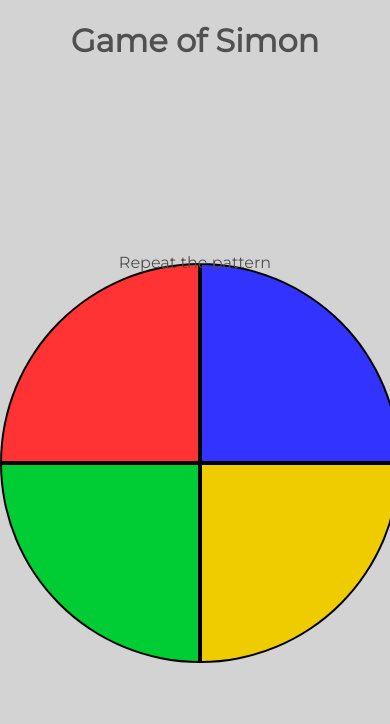
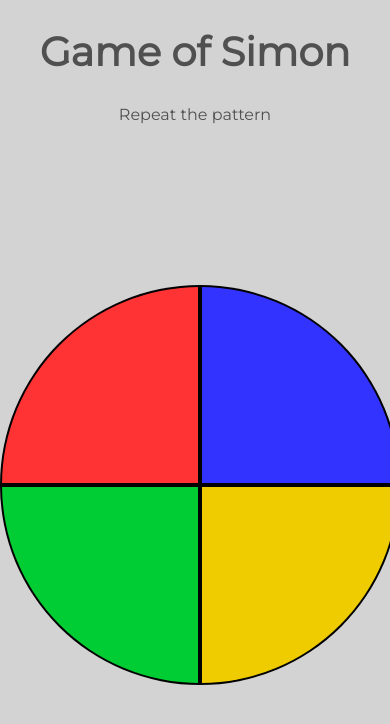
Before and after one commit to LambertInt/Simon-Game, a plain HTML site: page index.html in a window 390 px wide. Both pictures are taken after a click on the button "Start". Drawn offline with Linux system fonts and the light colour scheme.

Commit message:
More responsive version

```diff
--- a/index.html
+++ b/index.html
@@ -1,25 +1,27 @@
 <!DOCTYPE html>
 <html lang="en">
+
 <head>
   <meta charset="UTF-8">
   <link rel="stylesheet" href="style.css">
   <title>The Game of Simon</title>
 </head>
+
 <body>
   <h1>Game of Simon</h1>
+
   <button id="start">Start</button>
-
   <span id="state"></span>
 
-  <div class="container">
+  <div class="container-circle">
 
     <div class="circle" id="up-left"></div>
     <div class="circle" id="up-right"></div>
     <div class="circle" id="down-left"></div>
     <div class="circle" id="down-right"></div>
-
   </div>
 
   <script src="script.js"></script>
 </body>
+
 </html>
--- a/script.js
+++ b/script.js
@@ -2,10 +2,10 @@ const start = document.querySelector("#start");
 
 const state = document.querySelector("#state");
 
-const sound1 = new Audio('sounds/a.wav');
-const sound2 = new Audio('sounds/d.wav');
-const sound3 = new Audio('sounds/e.wav');
-const sound4 = new Audio('sounds/g.wav');
+const sound1 = new Audio('sounds/1.wav');
+const sound2 = new Audio('sounds/2.wav');
+const sound3 = new Audio('sounds/3.wav');
+const sound4 = new Audio('sounds/4.wav');
 
 let red = document.querySelector("#up-left");
 let blue = document.querySelector("#up-right");
@@ -15,6 +15,7 @@ let yellow = document.querySelector("#down-right");
 let arr;
 let currentIndex = 0;
 let currentTimeOut = 0;
+let score = 0;
 
 const blinkTime = 300;
 
@@ -99,13 +100,14 @@ function readArray(arr) {
   }, currentTimeOut);
 }
 
-// Call when the start button is pressed, it begins the game by putting
-// a random number in arr and then call the readArray function, then it offers
+// Call when the start button is pressed, it begins the game by creating an array and initializing
+// the score, then put a random number in arr and then call the readArray function, then it offers
 // the possibility for the player to click by calling addEvents.
 function startGame() {
   start.style.display = "none";
 
-  arr = new Array();
+  arr = [];
+  score = 0;
 
   arr.push(getRandomInt(4));
   readArray(arr);
@@ -115,9 +117,11 @@ function startGame() {
   }, currentTimeOut);
 }
 
-// Add a random number in arr and read the sequence. Then the player can try to
-// redo the sequence properly.
+// Add a random number in arr and read the sequence and iterate the score.
+// Then the player can try to redo the sequence properly.
 function makeTurn() {
+  score ++;
+
   arr.push(getRandomInt(4));
   readArray(arr);
 
@@ -154,8 +158,8 @@ function checkInput(clicked) {
 // Called when the player lose
 function endGame() {
   start.style.display = "block";
-  start.innerText = "Try again ?";
-  state.innerHTML = "You Lost ! 😟";
+  start.innerText = "You Lost ! Try again ?";
+  state.innerHTML = "";
   currentIndex = 0;
   currentTimeOut = 0;
 }
--- a/style.css
+++ b/style.css
@@ -9,18 +9,22 @@ body {
   background-color: lightgray;
   font-family: 'Montserrat', sans-serif;
   min-height: 100vh;
-  overflow: hidden;
   display: flex;
   flex-direction: column;
   align-items: center;
   margin: 0;
 }
 
+h1 {
+ font-size: 40px;
+}
 
-.container {
+.container-circle {
   display: grid;
   grid-template-columns: 200px 200px;
   grid-template-rows: 200px 200px;
+  width: 200;
+  height: 200;
   margin: auto;
 }
 
@@ -32,13 +36,11 @@ body {
 
 #start {
   background-color: #d3d3d3;
-  position: absolute;
-  top: 20%;
+  padding: 0 6px;
 }
 
 #state {
-  position: absolute;
-  top: 30%;
+  padding: 2px;
 }
 
 #up-left {
```
Also changed, not shown: 8 other files.
